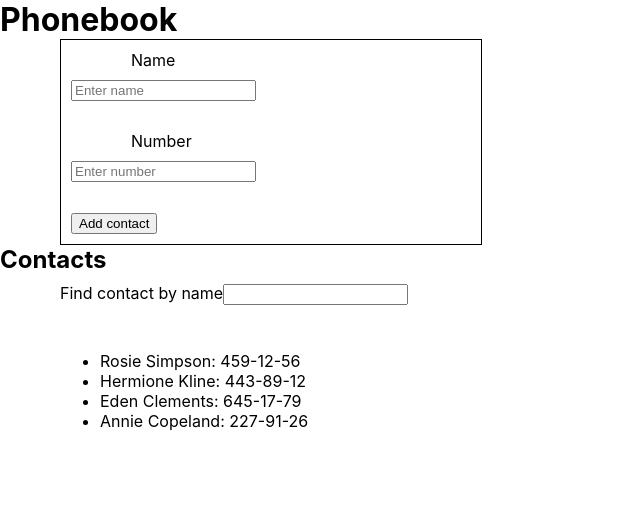
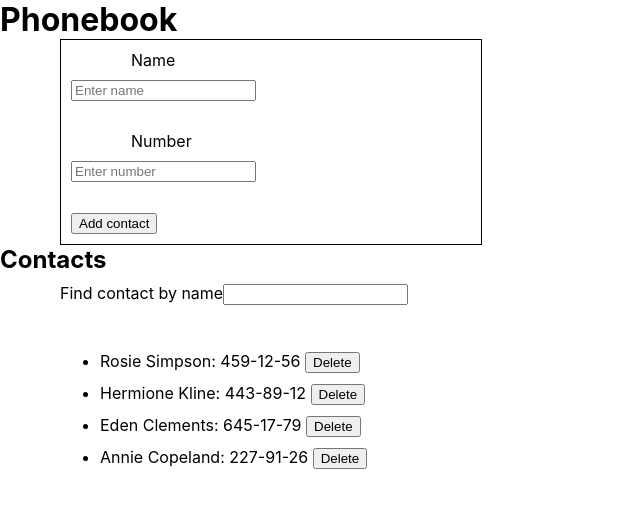
Before and after one commit to mrs-ktulhu/goit-react-hw-02-phonebook, a React (Create React App) app: page / in a window 1280 px wide. Shown: the top 508 px of the page, without its empty margins (0-640 px from the left). Built offline with nearby package versions, Linux system fonts and the light colour scheme.

Commit message:
add option "delete contact"

```diff
--- a/src/components/App.jsx
+++ b/src/components/App.jsx
@@ -28,6 +28,13 @@ export default class App extends Component {
     }));
   };
 
+  deleteContact = (contactId) => {
+    this.setState(prevState => ({
+      contacts: prevState.contacts.filter(contact => contact.id !== contactId)
+
+    }));
+  }
+
   render() {
 
     const normalisedFilter = this.state.filter.toLowerCase();
@@ -42,7 +49,7 @@ export default class App extends Component {
 
         <h2>Contacts</h2>
           <Filter filter={this.state.filter} changeFilter={this.changeFilter}/>
-          <ContactList contacts={filterContacts}/>
+          <ContactList contacts={filterContacts} onDeleteContact={this.deleteContact}/>
       </div>
     );
   }
--- a/src/components/ContactList/ContactList.css
+++ b/src/components/ContactList/ContactList.css
@@ -2,3 +2,7 @@ ul{
     position: relative;
     margin-left: 60px;
 }
+
+li{
+    margin-bottom: 10px;
+}
--- a/src/components/ContactList/ContactList.jsx
+++ b/src/components/ContactList/ContactList.jsx
@@ -1,13 +1,17 @@
 import React from 'react';
 import '../ContactList/ContactList.css'
 
-const ContactList = ({ contacts }) => (
+const ContactList = ({ contacts, onDeleteContact }) => (
   <ul>
     {contacts.map(({ id, text, number }) => (
       <li key={id}>
         <span>{text}</span>:&nbsp;
-        <span>{number}</span>
+        <span>{number}</span>&nbsp;
+        <button
+          type='button'
+          onClick={() => onDeleteContact(id)}>Delete</button>
       </li>
+
     ))}
   </ul>
 );
```
